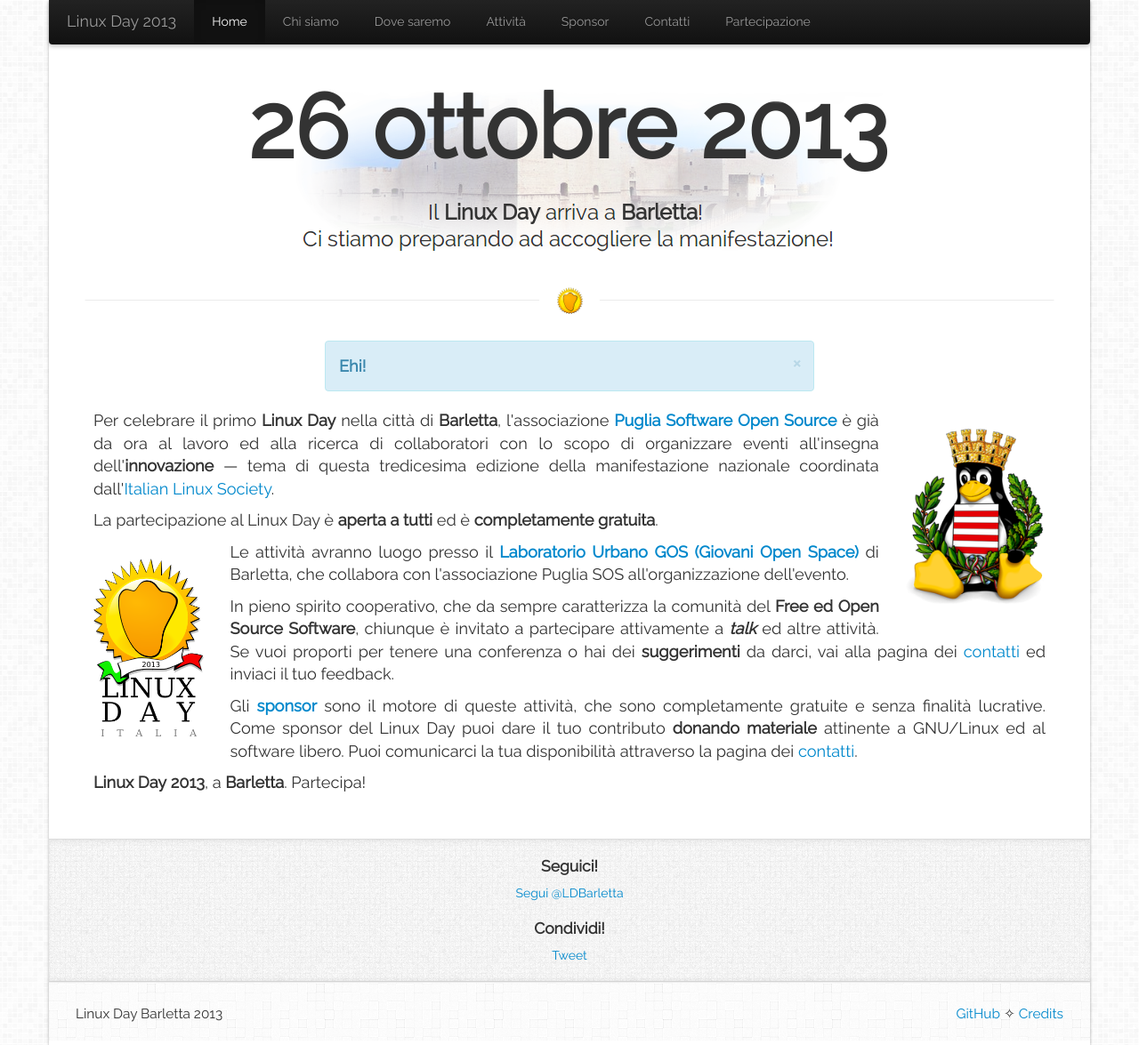
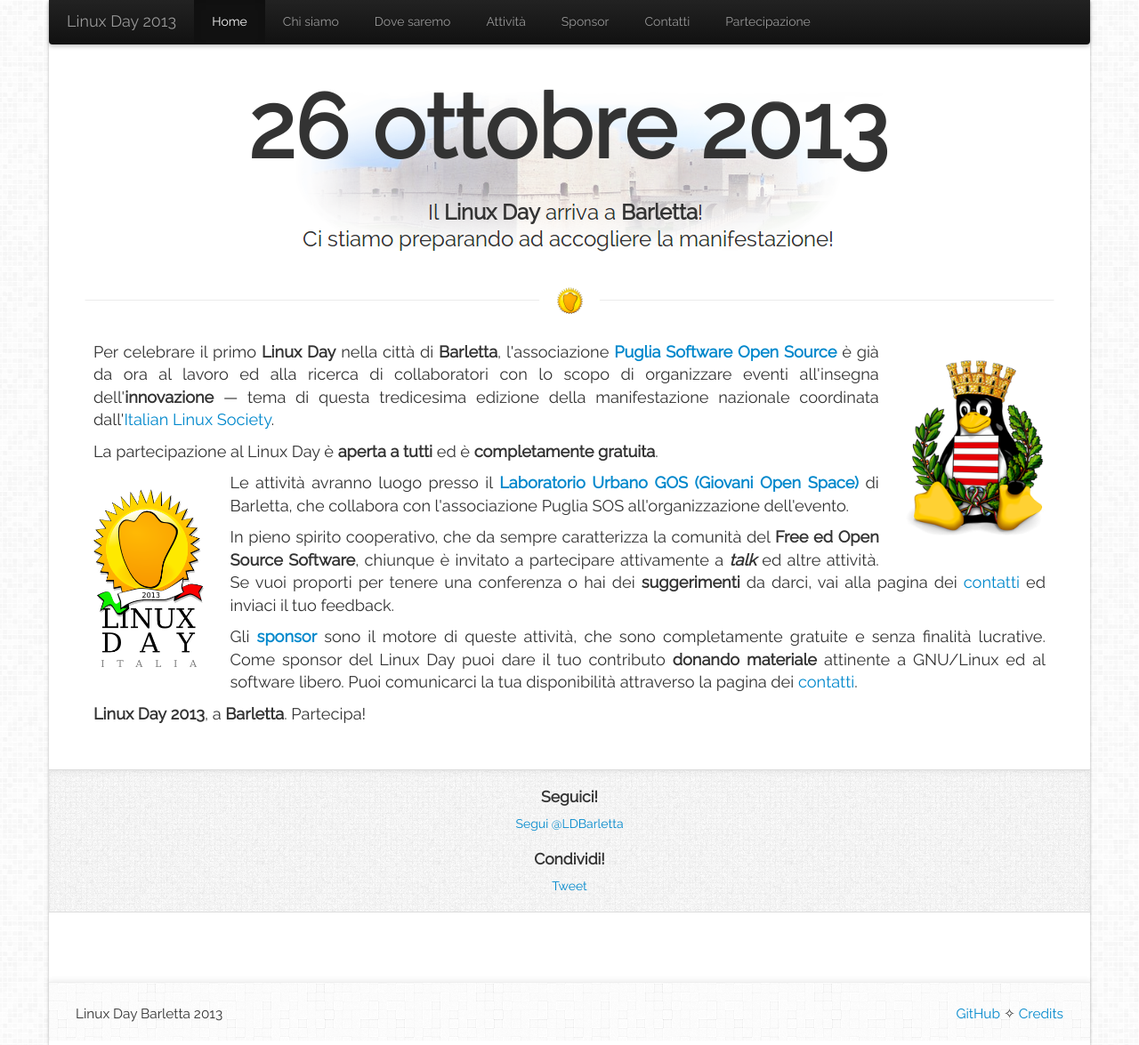
Before and after one commit to linuxdaybarletta/linuxdaybarletta2013.github.io, a Jekyll site: the page built from 00-index.html, in a window 1280 px wide and 1175 px high. Shown: the whole window at 89% size. Built offline with Jekyll 4.4.1, drawn with Linux system fonts in a browser that asks for light colours; nearby versions of some CDN libraries; Markdown is read by kramdown in place of the engine named in the settings; comment, search, counter and statistics services are not loaded.

Commit message:
Remove alert

```diff
--- a/00-index.html
+++ b/00-index.html
@@ -11,15 +11,6 @@
 permalink: index.html
 weight: 1
 ---
-<div class="row" style="">
-    <div class="col-lg-3"></div>
-    <div class="alert alert-info alert-dismissable col-lg-6">
-        <button type="button" class="close" data-dismiss="alert" aria-hidden="true">&times;</button>
-        <strong>Ehi!</strong>
-    </div>
-    <div class="col-lg-3"></div>
-</div>
-
 <a href="index.html">
     <img src="assets/img/linuxday-barletta-tux.png" alt="Linux Day 2013 - Barletta" class="hidden-phone pull-right" style="height:200px">
 </a>
```
